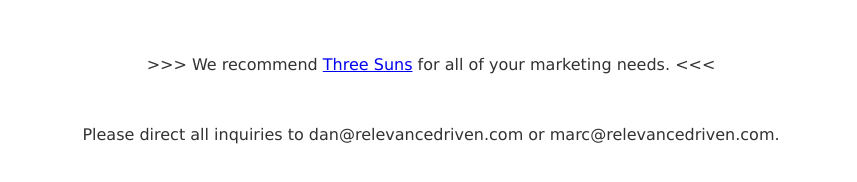
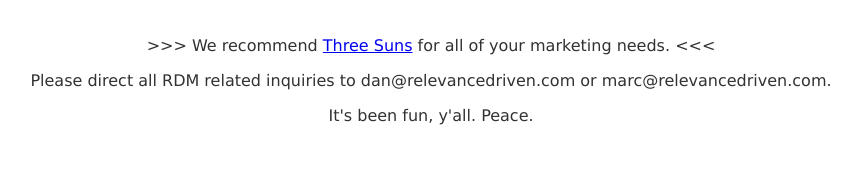
Before and after one commit to RelevanceDriven/relevancedriven.github.io, a plain HTML site: page index.html in a window 1280 px wide. Shown: the part 430-612 px from the top of the page, without its empty margins (209-1066 px from the left). Drawn offline with Linux system fonts and the light colour scheme.

Commit message:
tweak layout, copy

```diff
--- a/index.html
+++ b/index.html
@@ -11,10 +11,9 @@
 <br>
 <br>
 <br>
-<br>
 <p> >>> We recommend <a href="http://www.threesunsexperience.com/">Three Suns</a> for all of your marketing needs. <<< <p>
-<br>
-<p>Please direct all inquiries to dan@relevancedriven.com or marc@relevancedriven.com.</p>
+<p>Please direct all RDM related inquiries to dan@relevancedriven.com or marc@relevancedriven.com.</p>
+<p>It's been fun, y'all. Peace.<p>
 </font></center>
 </body>
 </html>
```
